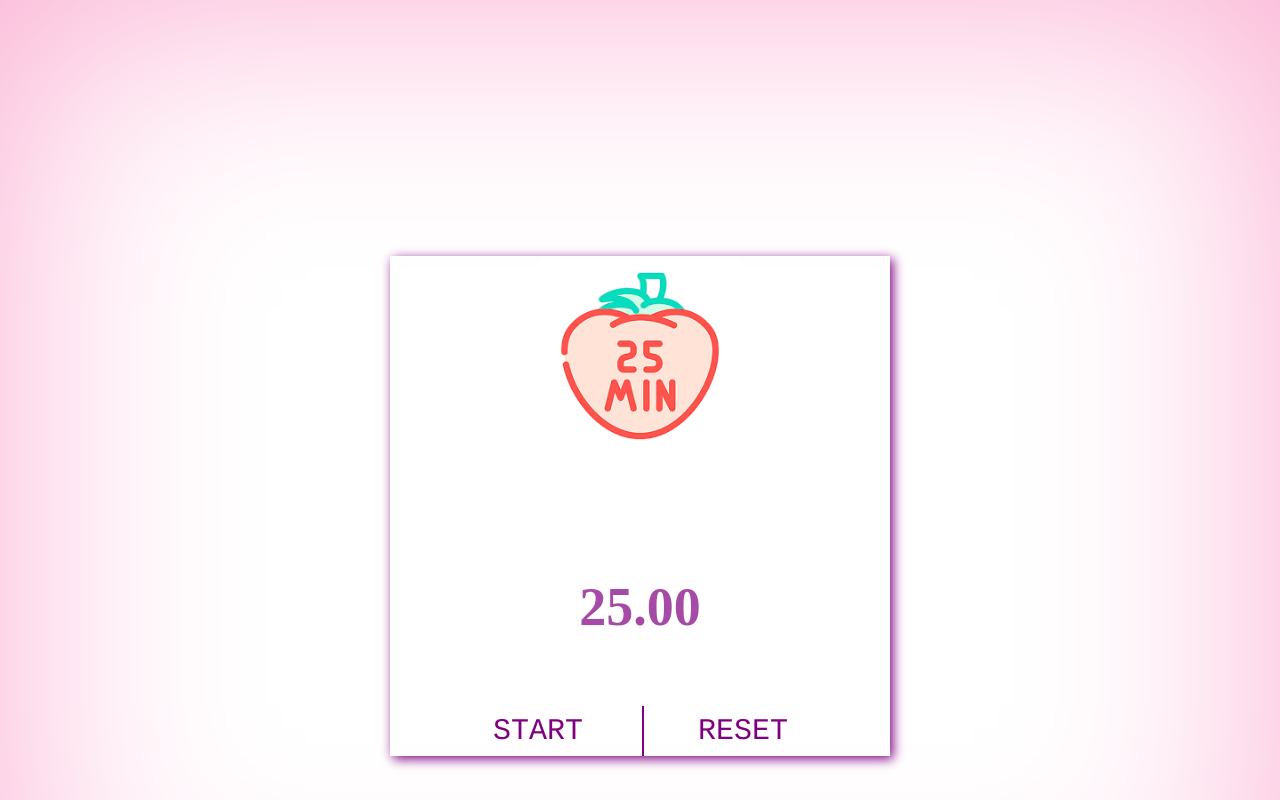
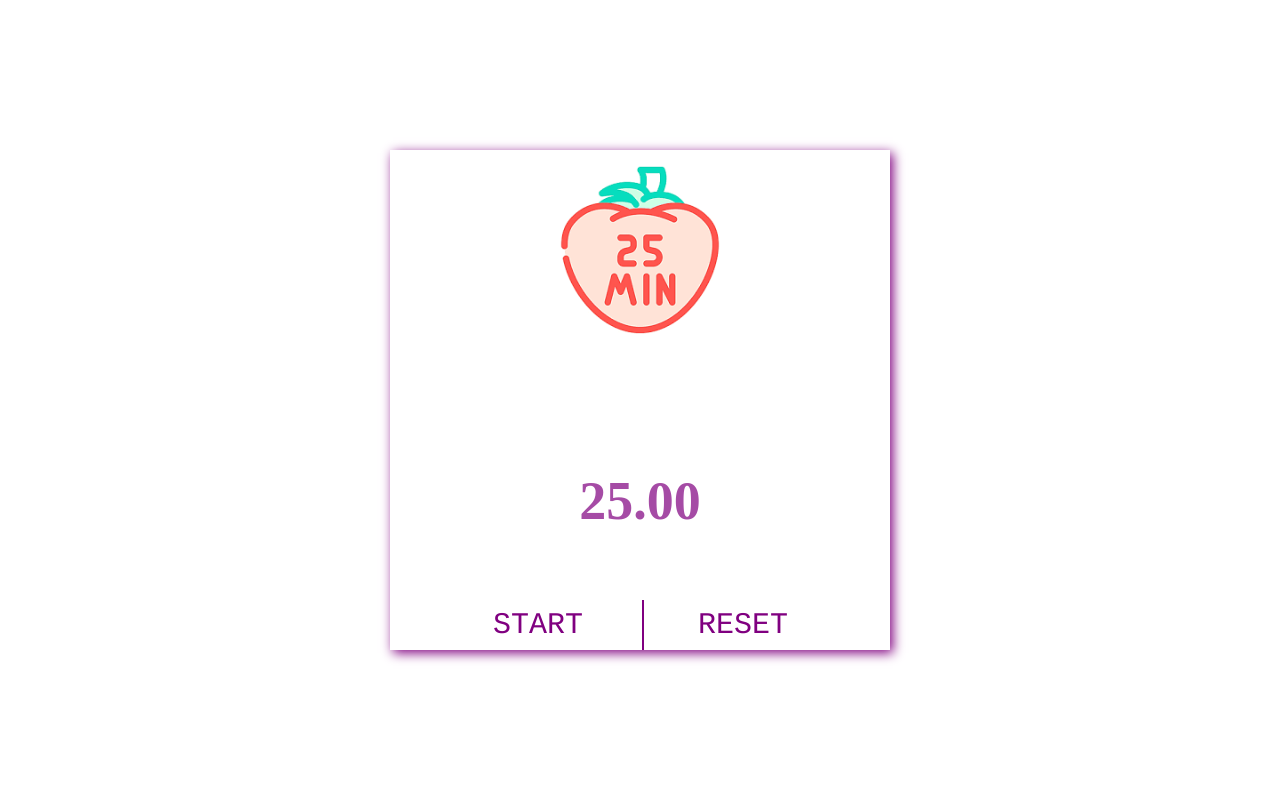
Before and after one commit to shabarishkera/pomodoro_app, a plain HTML site: page index.html in a window 1280 px wide. Shown: the top 800 px of the page. Drawn offline with Linux system fonts and the light colour scheme.

Commit message:
some changes

```diff
--- a/style.css
+++ b/style.css
@@ -7,18 +7,23 @@ box-sizing: border-box;
 html
 {
   box-shadow: 0px 0px  1000px #fbaed2 inset;
+  transition:  box-shadow 0s ease-in-out;
+  transition-duration: 2s;
+overflow:auto;
 }
 body
 {
-background:grey;
-margin: 20%;
+position:relative;
 background-color:transparent;
+height: 100vh;
+
 }
 #outercontainer
 {
 display: flex;
 text-align: center;
-justify-content: center;
+justify-content:center;
+
 }
 
 #icon
@@ -28,7 +33,6 @@ width:200px;
 height: 200px;
 background-position: center;
 background-size:cover;
-
 position: absolute;
 left: 50%;
 transform: translate(-50%);
@@ -39,6 +43,9 @@ height: 500px;
 width: 500px;
 text-align: center;
 box-shadow: 3px 3px 11px purple  ;
+position: absolute;
+top:50%;
+transform: translate(0,-50%);
 }
 #timedisplay
 {
@@ -77,3 +84,9 @@ button:focus
 #reset{
   border-left: 2px purple solid;
 }
+@media  screen and (max-width:1200px) ,(max-height:900px) {
+  html{
+box-shadow:none;
+
+  }
+}
```
